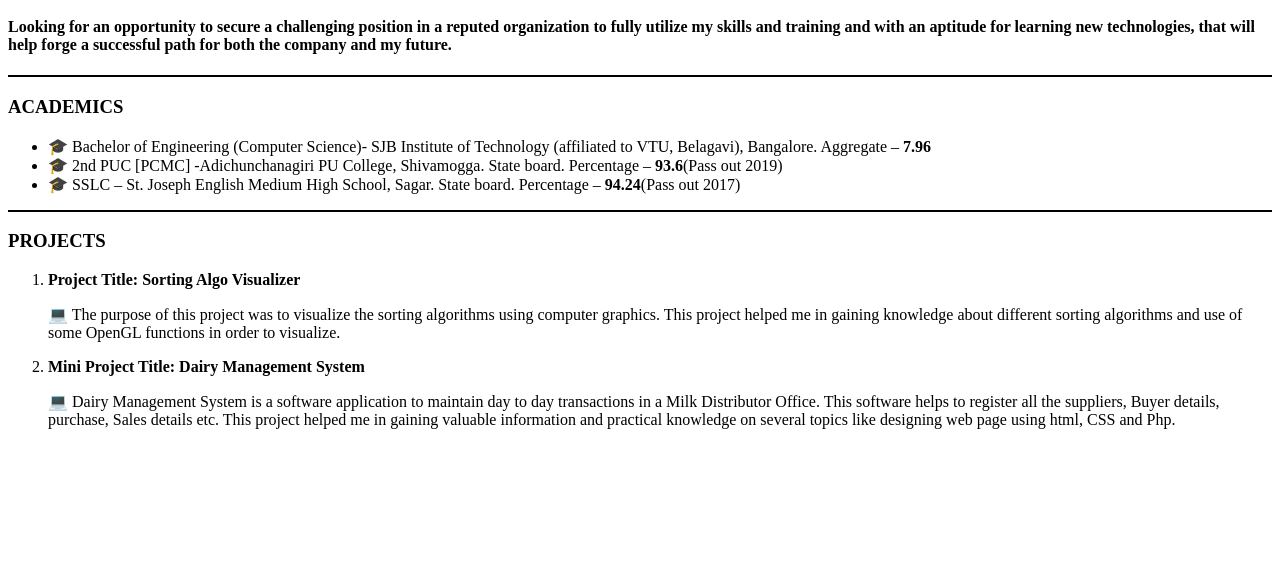
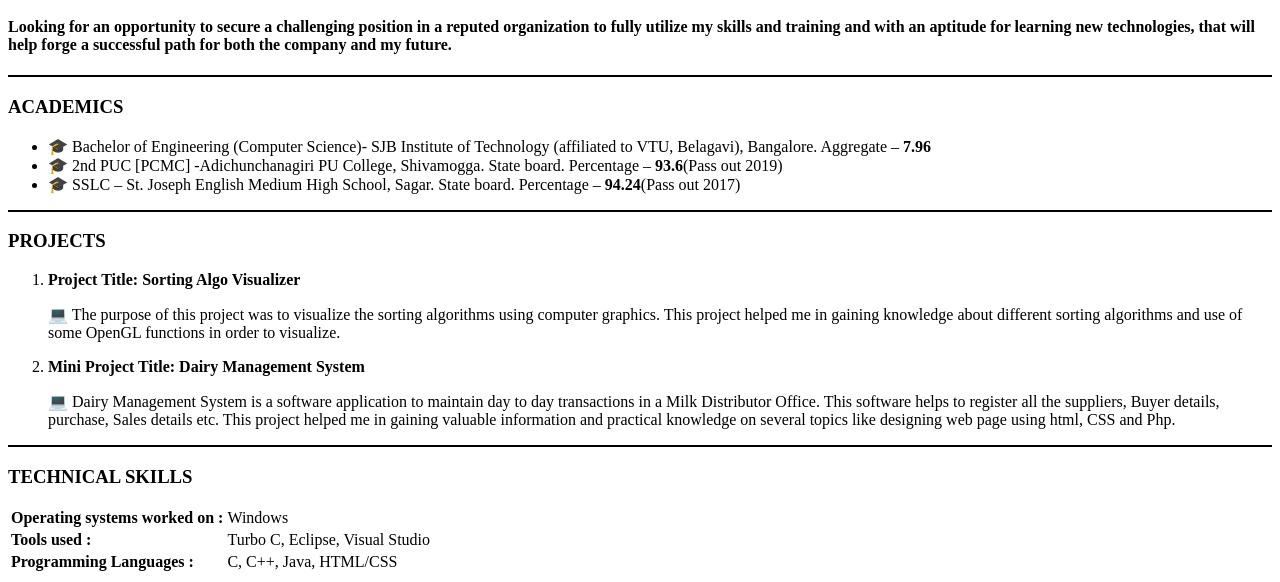
Before and after one commit to Veereshmv/CV, a plain HTML site: page index.html in a window 1280 px wide. Shown: the part 287-869 px from the top of the page. Before the commit the page ends 800 px from the top, so only its background shows below. Drawn offline with Linux system fonts and the light colour scheme; files whose address does not match are found by name.

Commit message:
Update index.html

```diff
--- a/index.html
+++ b/index.html
@@ -50,5 +50,25 @@
 
             </p>
     </ol>
+    <hr size="2" color="black">
+    <h3>
+        <b>TECHNICAL SKILLS</b>
+    </h3>
+    <table>
+        <tr>
+            <td><b>Operating systems worked on : </b></td>
+            <td>Windows</td>
+        </tr>
+        <tr>
+            <td><b>Tools used : </b></td>
+            <td>Turbo C, Eclipse, Visual Studio </td>
+        </tr>
+        <tr>
+            <td><b>Programming Languages : </b></td>
+            <td>C, C++, Java, HTML/CSS</td>
+        </tr>
+
+    </table>
+</body>
 </body>
 </html>
```
